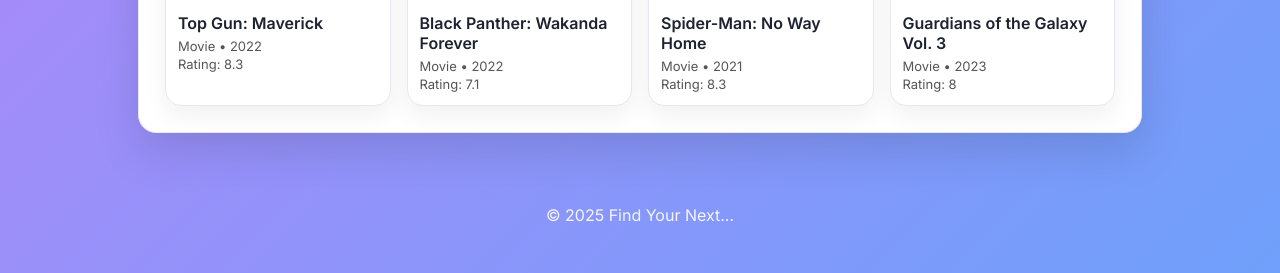
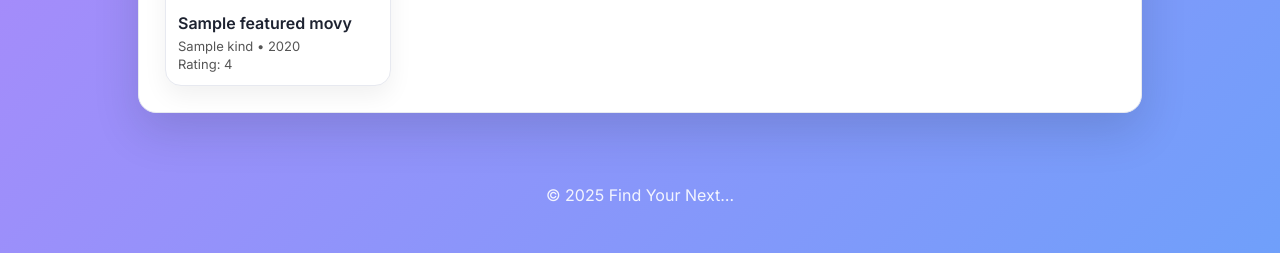
Before and after one commit to aeibert/cs188-final-project, a Flask app: template templates/index.html in a window 1280 px wide. Shown: the part 893-1166 px from the top of the page. Run offline with Flask 3, Linux system fonts and the light colour scheme; the template is opened without the code that fills it: most values are stand-ins (such as "Sample title", 1, 10 or a date in 2020); grey boxes marked "Sample" are stand-in pictures.

Commit message:
added featured movies

```diff
--- a/app.py
+++ b/app.py
@@ -11,7 +11,9 @@
 
 @app.route("/")
 def index():
-    return render_template("index.html")
+    # Get the data before loading the page
+    popular_movies = functions.get_popular_movies()
+    return render_template("index.html", featured_movies=popular_movies)
 
 @app.route("/recommend")
 def recommend():
--- a/templates/index.html
+++ b/templates/index.html
@@ -170,126 +170,44 @@
 <section class="featured">
     <div class="card">
       <h2>Featured Movies</h2>
-      <div id="featured-grid" class="featured-grid"></div>
+
+      <div class="featured-grid">
+        {% if featured_movies %}
+          {% for m in featured_movies %}
+            <a class="movie-card" href="#">
+              <img src="{{ m.poster }}" alt="{{ m.title }}" onerror="this.src='/static/images/image-not-available.jpg'">
+              <h3>{{ m.title }}</h3>
+              <p>
+                {{ m.kind }} • {{ m.year }}<br>
+                Rating: {{ m.rating }}
+              </p>
+            </a>
+          {% endfor %}
+        {% else %}
+          <p>Unable to load popular movies right now.</p>
+        {% endif %}
+      </div>
+
     </div>
   </section>
 
   <footer>© 2025 Find Your Next…</footer>
 
 <script>
-  // ---------- SAMPLE DATA ----------
-  const SAMPLE_MOVIES = [
-    {
-      id: 'spiderman-nwh',
-      title: 'Spider-Man: No Way Home',
-      year: 2021,
-      rating: 8.3,
-      kind: 'movie',
-      poster: 'https://image.tmdb.org/t/p/w500/1g0dhYtq4irTY1GPXvft6k4YLjm.jpg',
-      description: 'Peter Parker’s life is turned upside down when a spell gone wrong opens the multiverse, unleashing villains from alternate realities.',
-      genres: ['Action', 'Superhero']
-    },
-    {
-    id: 'dark-knight',
-    title: 'The Dark Knight',
-    year: 2008,
-    rating: 9.0,
-    kind: 'movie',
-    poster: 'https://image.tmdb.org/t/p/w500/qJ2tW6WMUDux911r6m7haRef0WH.jpg',
-    description: 'Batman faces the Joker, a criminal mastermind who unleashes chaos on Gotham City, pushing the hero to his limits.',
-    genres: ['Action', 'Crime']
-    },
-    {
-      id: 'avatar-2',
-      title: 'Avatar: The Way of Water',
-      year: 2022,
-      rating: 7.7,
-      kind: 'movie',
-      poster: 'https://image.tmdb.org/t/p/w500/t6HIqrRAclMCA60NsSmeqe9RmNV.jpg',
-      description: 'Jake Sully and Neytiri must protect their family when a new threat forces them into the oceans of Pandora.',
-      genres: ['Sci-Fi', 'Adventure']
-    },
-      {
-    id: 'barbie-23',
-    title: 'Barbie',
-    year: 2023,
-    rating: 7.2,
-    kind: 'movie',
-    poster: 'https://image.tmdb.org/t/p/w500/iuFNMS8U5cb6xfzi51Dbkovj7vM.jpg',
-    description: 'Barbie and Ken enter the real world and confront what it truly means to be human.',
-    genres: ['Comedy', 'Fantasy']
-  },
-  {
-    id: 'top-gun-mav',
-    title: 'Top Gun: Maverick',
-    year: 2022,
-    rating: 8.3,
-    kind: 'movie',
-    poster: 'https://image.tmdb.org/t/p/w500/62HCnUTziyWcpDaBO2i1DX17ljH.jpg',
-    description: 'After decades of service, Maverick returns to Top Gun to train elite recruits while facing ghosts of his past.',
-    genres: ['Action', 'Drama']
-  },
-  {
-    id: 'wonka-23',
-    title: 'Wonka',
-    year: 2023,
-    rating: 7.2,
-    kind: 'movie',
-    poster: 'https://image.tmdb.org/t/p/w500/qhb1qOilapbapxWQn9jtRCMwXJF.jpg',
-    description: 'A young Willy Wonka chases his dream of opening a chocolate shop in this magical musical adventure.',
-    genres: ['Family', 'Fantasy']
-  },
-    {
-    id: 'elemental-23',
-    title: 'Elemental',
-    year: 2023,
-    rating: 7.5,
-    kind: 'movie',
-    poster: 'https://image.tmdb.org/t/p/w500/8riWcADI1ekEiBguVB9vkilhiQm.jpg',
-    description: 'In a city of fire, water, earth, and air, a fiery girl and a watery boy discover unexpected connection.',
-    genres: ['Animation', 'Romance']
-  },
-  {
-    id: 'wakanda-forever',
-    title: 'Black Panther: Wakanda Forever',
-    year: 2022,
-    rating: 7.1,
-    kind: 'movie',
-    poster: 'https://image.tmdb.org/t/p/w500/ps2oKfhY6DL3alynlSqY97gHSsg.jpg',
-    description: 'The people of Wakanda fight to protect their nation in the wake of King T’Challa’s death.',
-    genres: ['Action', 'Adventure']
-  },
-    {
-    id: 'gotg-3',
-    title: 'Guardians of the Galaxy Vol. 3',
-    year: 2023,
-    rating: 8.0,
-    kind: 'movie',
-    poster: 'https://image.tmdb.org/t/p/w500/r2J02Z2OpNTctfOSN1Ydgii51I3.jpg',
-    description: 'The Guardians rally to save Rocket and confront painful memories from his past.',
-    genres: ['Action', 'Sci-Fi']
-  }
-
-
-  ];
-
+    // Only keep the UI logic for the dropdowns
     const inputKind = document.getElementById('inputKind');
     const targetKind = document.getElementById('targetKind');
     const q = document.getElementById('q');
     const genreField = document.getElementById('genreField');
     const genreSelect = document.getElementById('genre');
 
-
     function refreshUI() {
       const entering = inputKind.value;
       const recommending = targetKind.value;
-
       const isBookToMovie = entering === 'book' && recommending === 'movie';
 
-  // Placeholder
       q.placeholder = entering === 'book' ? 'e.g., The Hobbit' : 'e.g., Interstellar';
 
-  // Show genre only for Book -> Movie
       if (isBookToMovie) {
         genreField.style.display = 'block';
       } else {
@@ -297,59 +215,10 @@
         genreSelect.value = '';
       }
     }
+
     inputKind.addEventListener('change', refreshUI);
     targetKind.addEventListener('change', refreshUI);
 
-  refreshUI();
-
-
-  const pretty = x => x === 'book' ? 'Book' : 'Movie';
-
-  // ---------- FEATURED MOVIES RENDERING ----------
-  function setFeaturedMovies(movies = [], opts = {}) {
-    const grid = document.getElementById('featured-grid');
-    if (!grid) return;   // if HTML not found, bail
-
-    const count = opts.count ?? 4;
-    grid.innerHTML = '';
-
-    const pool = [...movies]
-      .sort(() => Math.random() - 0.5)
-      .slice(0, count);
-
-    for (const m of pool) {
-      const card = document.createElement('a');
-      card.className = 'movie-card';
-
-      const qp = new URLSearchParams({
-        id: m.id,
-        kind: m.kind,
-        title: m.title,
-        year: String(m.year || ''),
-        rating: String(m.rating ?? ''),
-        poster: m.poster,
-        desc: m.description,
-        genres: (m.genres || []).join(', ')
-      });
-
-      card.href = `detail.html?${qp.toString()}`;
-
-      card.innerHTML = `
-        <img src="${m.poster}" alt="Movie cover for ${m.title}">
-        <h3>${m.title}</h3>
-        <p>
-          Movie • ${m.year}<br>
-          Rating: ${m.rating}
-        </p>
-      `;
-
-      grid.appendChild(card);
-    }
-  }
-
-  // Wait until DOM is ready so #featured-grid exists
-  document.addEventListener('DOMContentLoaded', () => {
-    refreshUI();                    // set correct placeholder + dropdown logic
-    setFeaturedMovies(SAMPLE_MOVIES, { count: 4 });  // draw the cards
-  });
+    // Run once on load
+    document.addEventListener('DOMContentLoaded', refreshUI);
   </script>
```
Also changed, not shown: functions.py (+16 -9 lines). Lines whose indentation alone changed are shown as unchanged.
